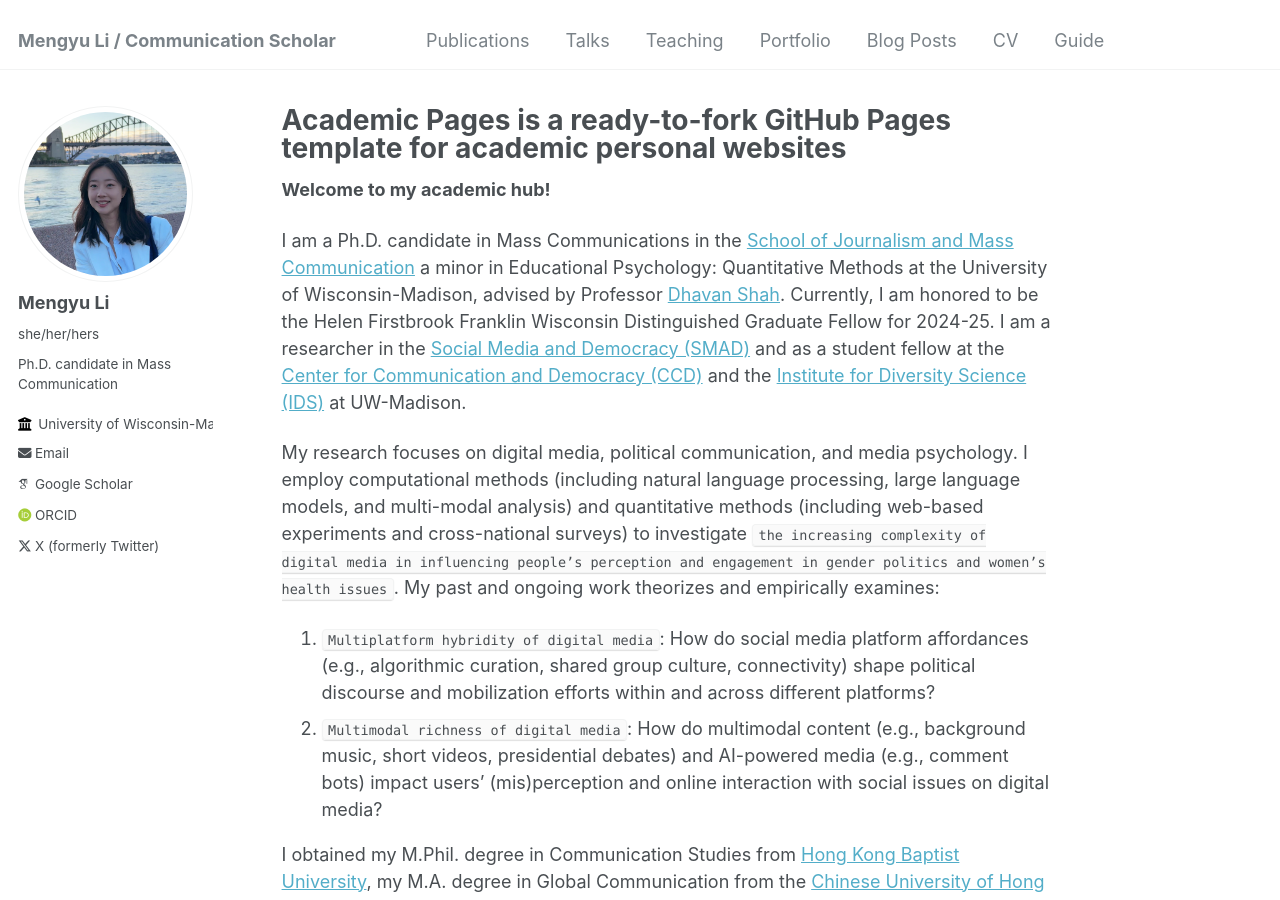
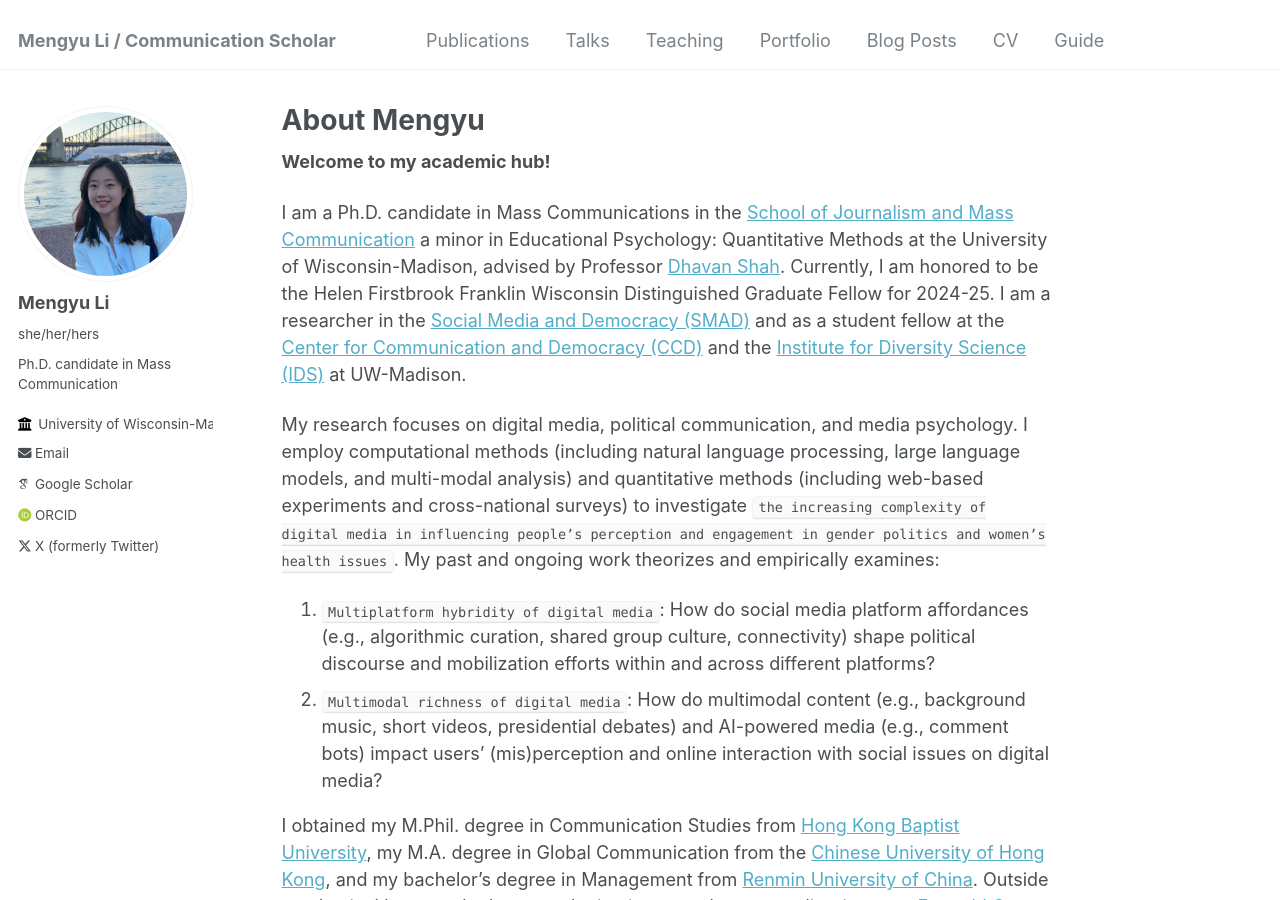
Before and after one commit to im-mengyuli/im-mengyuli.github.io, a Jekyll site: the page built from _pages/about.md, in a window 1280 px wide and 900 px high. Built offline with Jekyll 4.4.1, drawn with Linux system fonts in a browser that asks for light colours; some web fonts are replaced.

Commit message:
Update about.md

```diff
--- a/_pages/about.md
+++ b/_pages/about.md
@@ -1,6 +1,6 @@
 ---
 permalink: /
-title: "Academic Pages is a ready-to-fork GitHub Pages template for academic personal websites"
+title: "About Mengyu"
 author_profile: true
 redirect_from:
   - /about/
```
